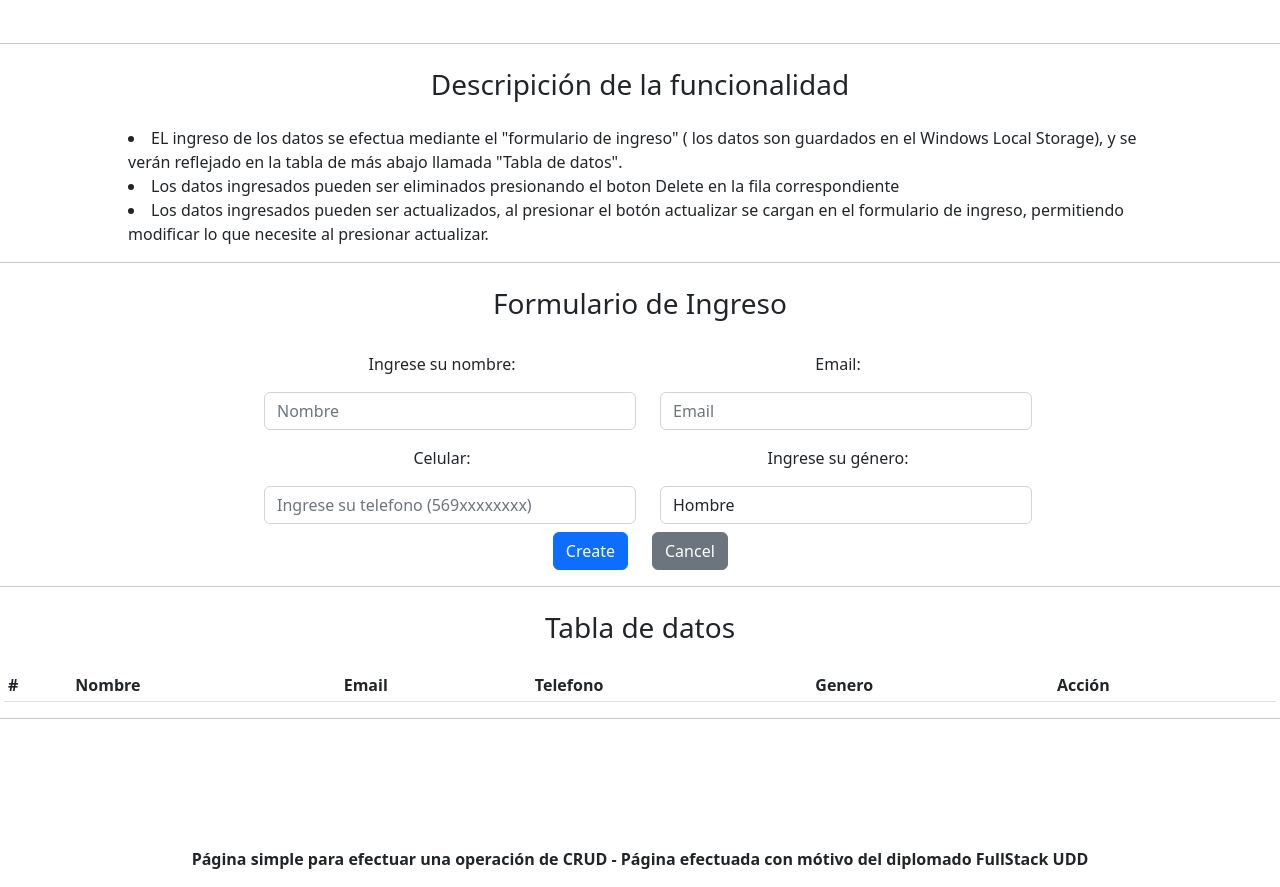
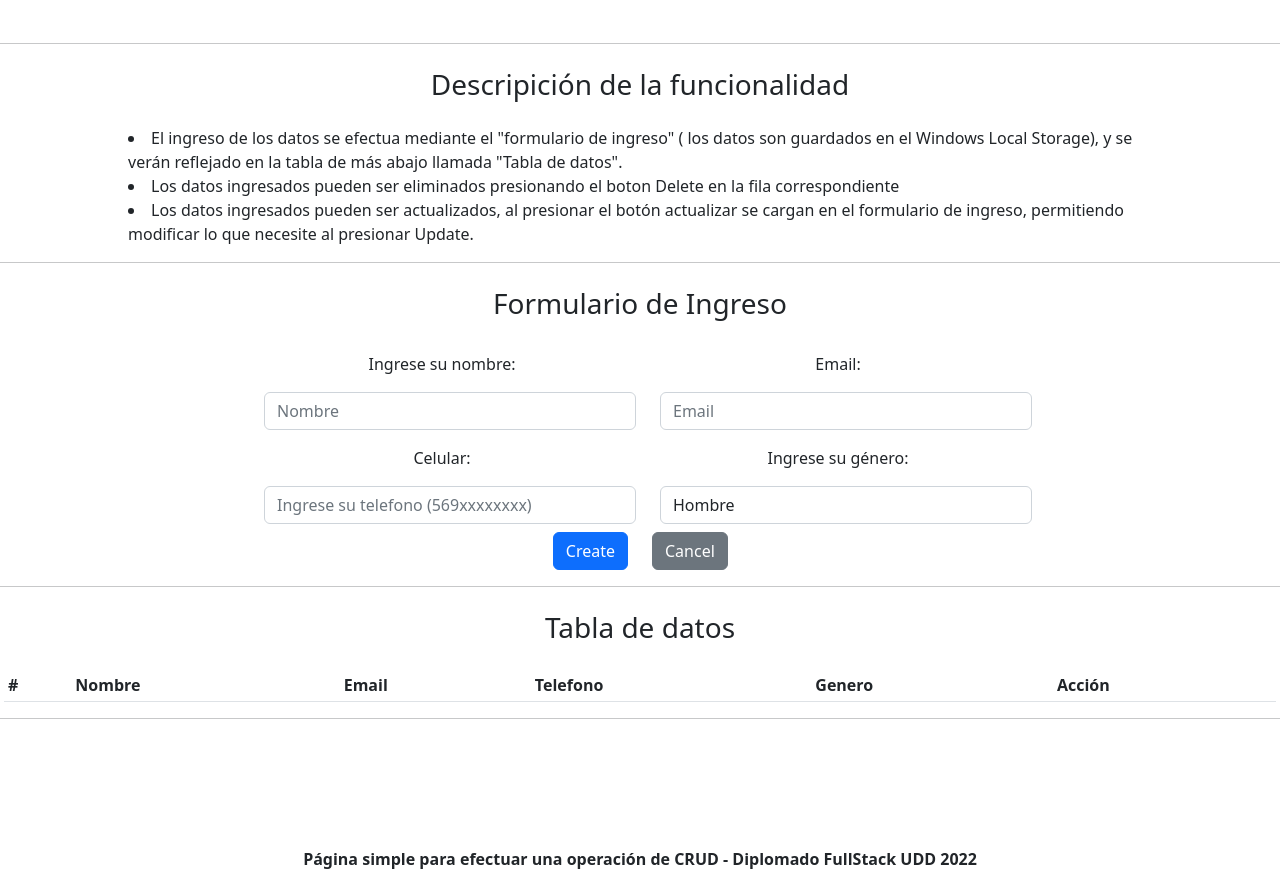
Before and after one commit to guitarAlgorithman/Projecto-2-CRUD, a plain HTML site: page index.html in a window 1280 px wide. Shown: the part 202-1089 px from the top of the page. Drawn offline with nearby package versions, Linux system fonts and the light colour scheme.

Commit message:
ajustes 3

```diff
--- a/index.html
+++ b/index.html
@@ -31,12 +31,12 @@
         <hr>
         <h3 class="m-4">Descripición de la funcionalidad</h3>
         <div class="explicativo">
-            <li>EL ingreso de los datos se efectua mediante el "formulario de ingreso"
+            <li>El ingreso de los datos se efectua mediante el "formulario de ingreso"
                 ( los datos son guardados en el Windows Local Storage), y se verán reflejado en la tabla de
                 más abajo llamada "Tabla de datos".</li>
             <li>Los datos ingresados pueden ser eliminados presionando el boton Delete en la fila correspondiente</li>
             <li>Los datos ingresados pueden ser actualizados, al presionar el botón actualizar se cargan en el formulario
-                de ingreso, permitiendo modificar lo que necesite al presionar actualizar.
+                de ingreso, permitiendo modificar lo que necesite al presionar Update.
             </li>
 
         </div>
@@ -131,7 +131,7 @@
 </body>
 <footer>
 
-    <p>Página simple para efectuar una operación de CRUD - Página efectuada con mótivo del diplomado FullStack UDD</p>
+    <p>Página simple para efectuar una operación de CRUD - Diplomado FullStack UDD 2022</p>
 
 </footer>
 
--- a/static/script.js
+++ b/static/script.js
@@ -83,7 +83,7 @@ showAll = () => {
               "</td><td>" + datosParseados[i].phone + "</td><td>" + datosParseados[i].genero +
               "</td><td><button class=" + "'" + "buttonTable" + "'" + " id=" + i + " onclick=" +
                "'" + "borra(this.id)" + "'" + ">Delete</button><button "+"id=" + "'" + i + "'" +" onclick=" + "'" + "update(this.id)" + "'" + ">" +
-                "Actualizar</button></td></tr>"
+                "Update</button></td></tr>"
         }
     }
 }
```
Also changed, not shown: static/img/flow.png (added), 1 other file.
